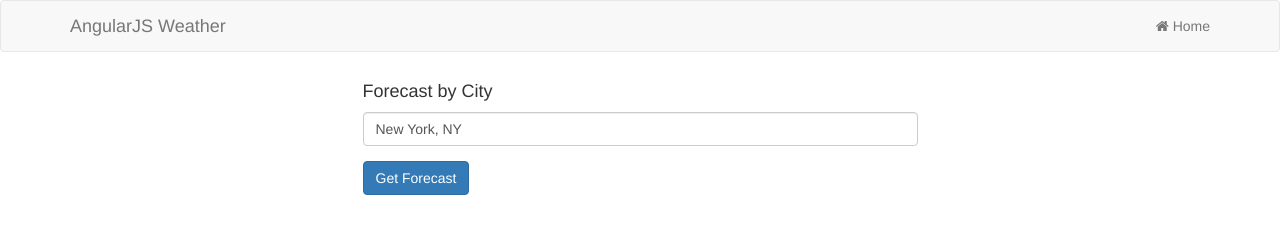
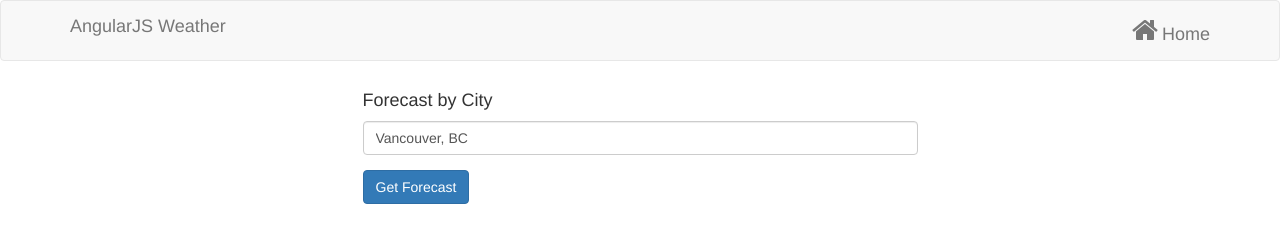
Before and after one commit to jzntam/ng-weather-app, a plain HTML site: page index.html in a window 1280 px wide. Drawn offline with nearby package versions, Linux system fonts and the light colour scheme; some packages are replaced by stand-ins of ours.

Commit message:
Change City to Vancouver and change navbar

```diff
--- a/index.html
+++ b/index.html
@@ -5,7 +5,7 @@
     <meta http-equiv="X-UA-Compatible" content="IE=Edge">
     <meta charset="UTF-8">
     <!-- load bootstrap and fontawesome via CDN -->
-    <link rel="stylesheet" href="//netdna.bootstrapcdn.com/bootstrap/3.2.0/css/bootstrap.min.css" />
+    <link rel="stylesheet" href="//bootswatch.com/sandstone/bootstrap.min.css" />
     <link rel="stylesheet" href="//maxcdn.bootstrapcdn.com/font-awesome/4.5.0/css/font-awesome.min.css" />
     <!-- load angular via CDN -->
     <script src="//code.angularjs.org/1.4.8/angular.min.js"></script>
@@ -26,7 +26,12 @@
             <a class="navbar-brand" href="#/">AngularJS Weather</a>
           </div>
           <ul class="nav navbar-nav navbar-right">
-            <li><a href="#/"><i class="fa fa-home"></i> Home</a></li>
+            <li>
+              <a href="#/">
+                <i class="fa fa-2x fa-home"></i>
+                <span style="font-size: 18px;"> Home</span>
+              </a>
+            </li>
           </ul>
         </div>
       </nav>
--- a/services.js
+++ b/services.js
@@ -1,5 +1,5 @@
 weatherApp.service('weatherService', function(){
-  this.city = "New York, NY"
+  this.city = "Vancouver, BC"
 })
 
 weatherApp.service('weatherApiService', ['$resource', function($resource){
```
